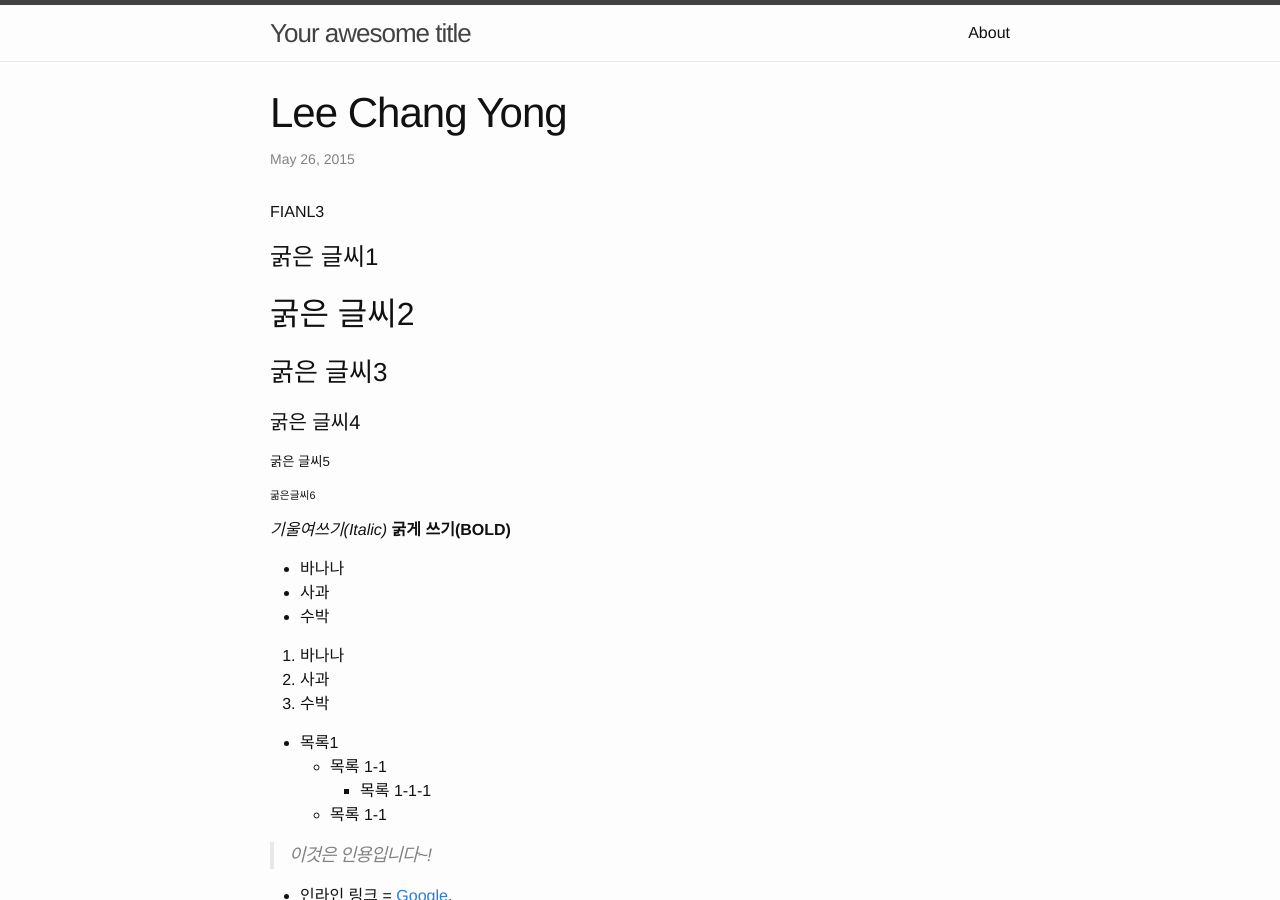
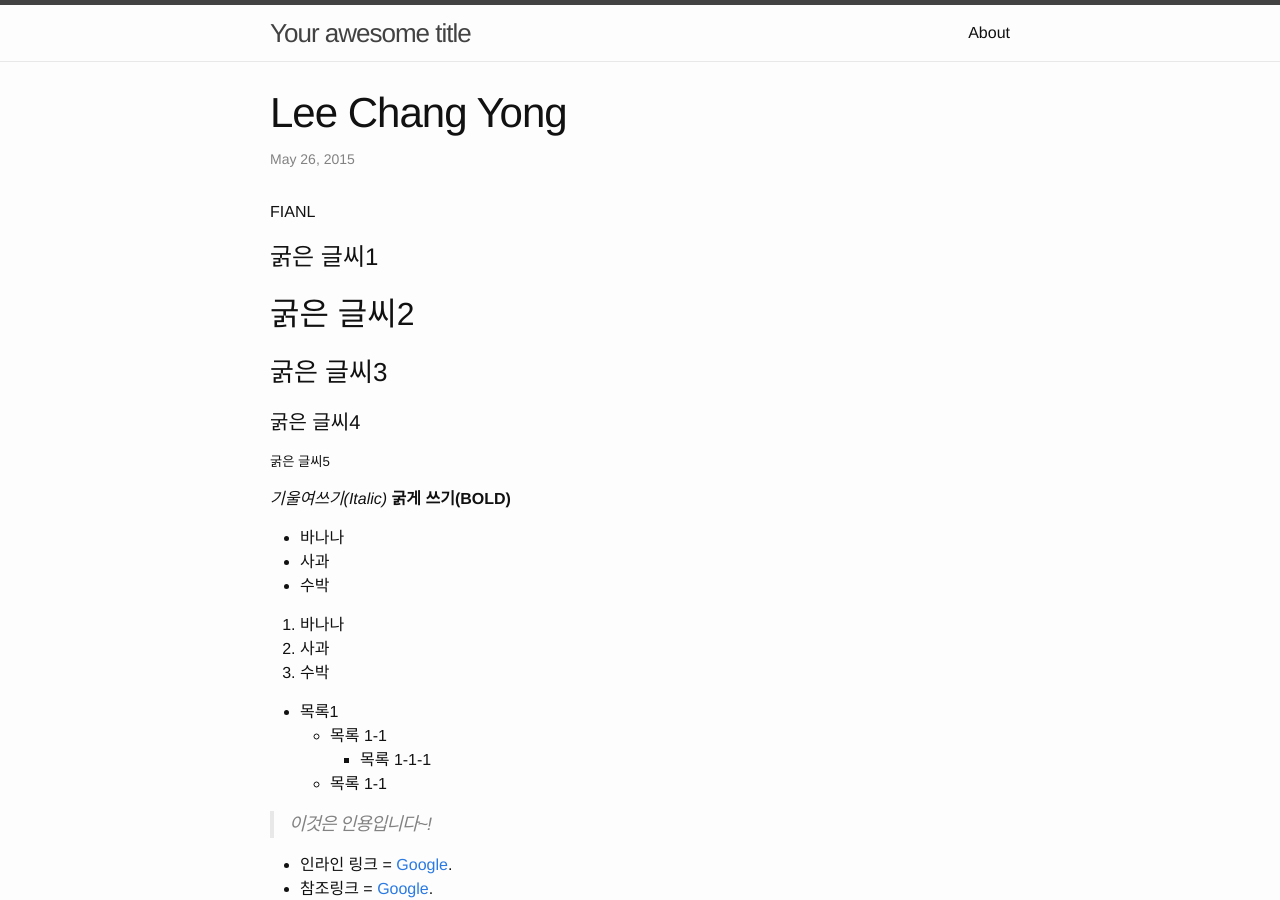
Before and after one commit to leechangyong/leechangyong.github.com, a Jekyll site: the page built from _posts/2015-05-26-third-post.markdown, in a window 1280 px wide and 900 px high. Built offline with Jekyll 4.4.1, drawn with Linux system fonts in a browser that asks for light colours; grey boxes are pictures that could not be loaded.

Commit message:
Update 2015-05-26-third-post.markdown

```diff
--- a/_posts/2015-05-26-third-post.markdown
+++ b/_posts/2015-05-26-third-post.markdown
@@ -5,7 +5,8 @@
 categories: jekyll update
 ---
 
-FIANL3
+FIANL
+
 
 
 # 굵은 글씨1
@@ -14,7 +15,9 @@
 ## 굵은 글씨2
 
 
+
 ### 굵은 글씨3
+
 
 
 
@@ -22,10 +25,7 @@
 
 
 
-
 ##### 굵은 글씨5
-
-###### 굶은글씨6
 
 
 
```
